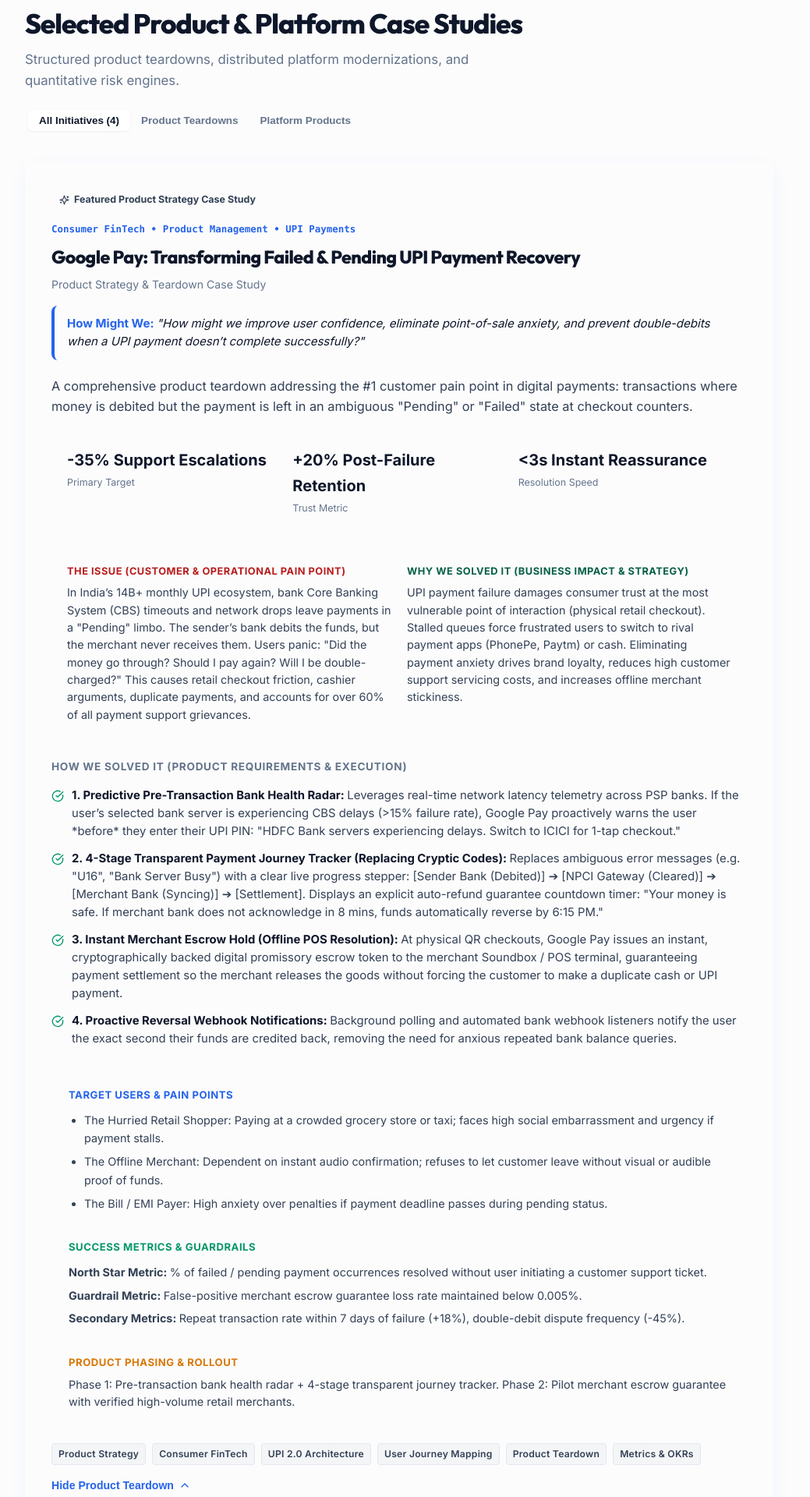
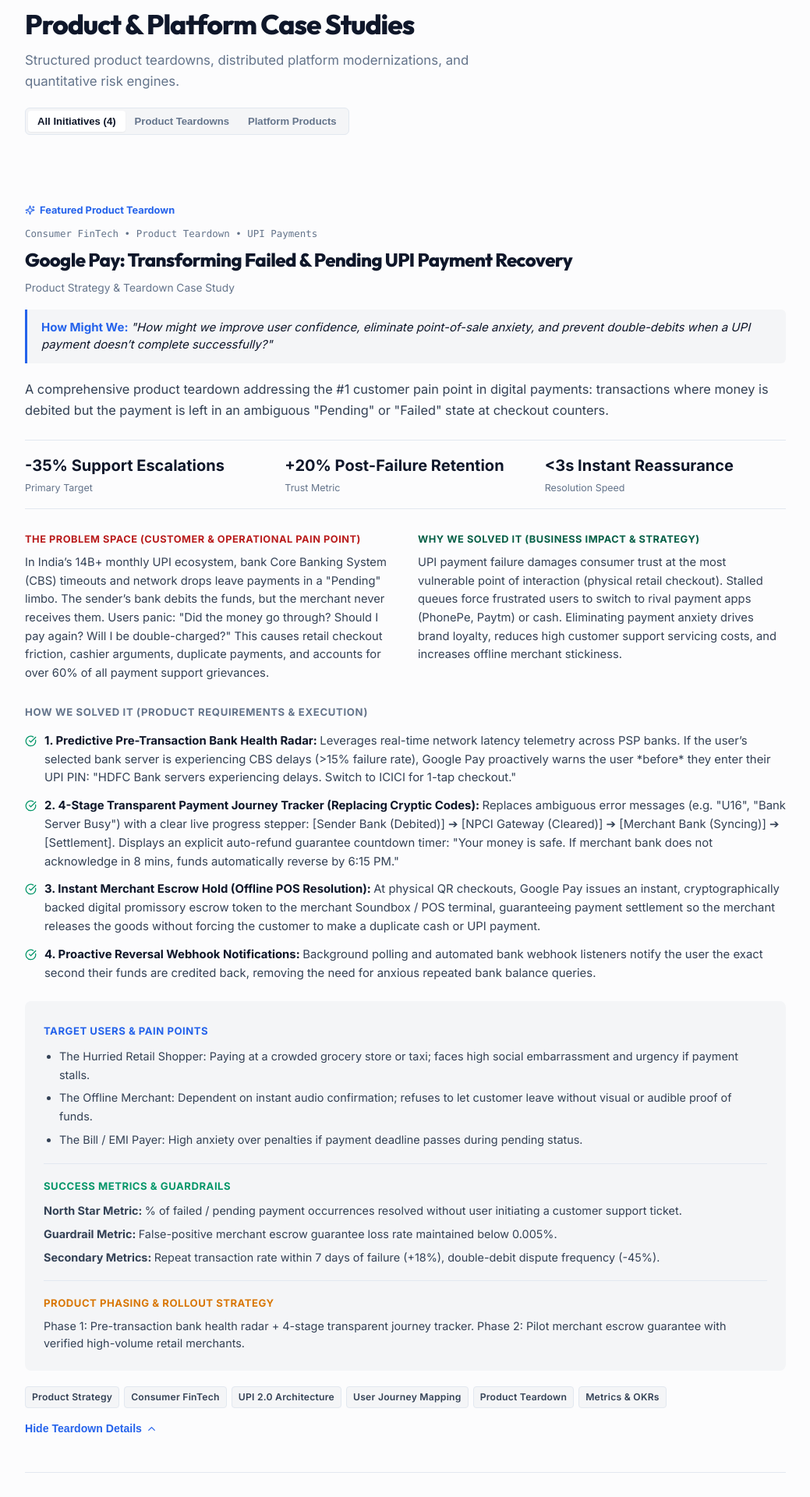
Before and after one commit to rohanvashisth/Portfolio, a React (Vite) app: page / in a window 1280 px wide. Shown: the part 3340-5260 px from the top of the page at 78% size, without its empty margins (120-1159 px from the left). Built offline with nearby package versions, Linux system fonts and the light colour scheme.

Commit message:
Auto-commit: saved changes on 10/14/2026, 6:06:24 PM

```diff
--- a/src/components/Projects.jsx
+++ b/src/components/Projects.jsx
@@ -1,9 +1,9 @@
 import React, { useState } from 'react';
-import { Layers, ChevronDown, ChevronUp, CheckCircle, ExternalLink, ArrowRight, ShieldCheck, Zap, Globe, AlertTriangle, Sparkles, Smartphone, Clock, RefreshCw } from 'lucide-react';
+import { ChevronDown, ChevronUp, CheckCircle, Sparkles } from 'lucide-react';
 
 export default function Projects() {
-  const [expandedProject, setExpandedProject] = useState('gpay-upi'); // Default open Google Pay teardown
-  const [filter, setFilter] = useState('all'); // 'all', 'product', 'platform'
+  const [expandedProject, setExpandedProject] = useState('gpay-upi');
+  const [filter, setFilter] = useState('all');
 
   const toggleExpand = (id) => {
     setExpandedProject(expandedProject === id ? null : id);
@@ -17,7 +17,7 @@
       title: 'Google Pay: Transforming Failed & Pending UPI Payment Recovery',
       hmwPrompt: 'How might we improve user confidence, eliminate point-of-sale anxiety, and prevent double-debits when a UPI payment doesn’t complete successfully?',
       org: 'Product Strategy & Teardown Case Study',
-      category: 'Consumer FinTech • Product Management • UPI Payments',
+      category: 'Consumer FinTech • Product Teardown • UPI Payments',
       summary: 'A comprehensive product teardown addressing the #1 customer pain point in digital payments: transactions where money is debited but the payment is left in an ambiguous "Pending" or "Failed" state at checkout counters.',
       metrics: [
         { label: 'Primary Target', value: '-35% Support Escalations' },
@@ -66,7 +66,7 @@
       title: 'Global FX Settlement Platform Modernization',
       hmwPrompt: 'How might we scale a 40-year legacy settlement engine to support $10B–$15B in daily transactions while cutting manual exceptions?',
       org: 'JPMorgan Chase & Co.',
-      category: 'Enterprise FinTech • Platform Architecture & Product Delivery',
+      category: 'Enterprise FinTech • Platform Architecture & Delivery',
       summary: 'Re-architected a legacy monolithic FX settlement engine into resilient, event-driven microservices processing $10B–$15B in daily transactional value with 95% Straight-Through Processing.',
       metrics: [
         { label: 'Daily Settlement Value', value: '$10B–$15B' },
@@ -177,14 +177,14 @@
     : caseStudies.filter(c => c.type === filter);
 
   return (
-    <section id="projects" className="section" style={{ borderTop: '1px solid var(--border-subtle)' }}>
+    <section id="projects" className="section">
       <div className="container">
 
         {/* Section Header */}
-        <div style={{ display: 'flex', justifyContent: 'space-between', alignItems: 'flex-end', flexWrap: 'wrap', gap: '20px', marginBottom: '36px' }}>
+        <div style={{ display: 'flex', justifyContent: 'space-between', alignItems: 'flex-end', flexWrap: 'wrap', gap: '20px', marginBottom: '40px' }}>
           <div style={{ textAlign: 'left' }}>
-            <span className="section-label">Product Case Studies & Initiatives</span>
-            <h2 className="section-title">Selected Product & Platform Case Studies</h2>
+            <span className="section-label">Case Studies & Initiatives</span>
+            <h2 className="section-title">Product & Platform Case Studies</h2>
             <p className="section-subtitle">
               Structured product teardowns, distributed platform modernizations, and quantitative risk engines.
             </p>
@@ -194,24 +194,24 @@
           <div
             style={{
               display: 'flex',
-              backgroundColor: 'var(--bg-surface-subtle)',
-              padding: '4px',
-              borderRadius: '8px',
-              border: '1px solid var(--border-subtle)'
+              backgroundColor: 'var(--bg-subtle)',
+              padding: '3px',
+              borderRadius: '6px',
+              border: '1px solid var(--border-hairline)'
             }}
           >
             <button
               onClick={() => setFilter('all')}
               style={{
-                padding: '6px 14px',
-                borderRadius: '6px',
-                fontSize: '0.84rem',
+                padding: '6px 12px',
+                borderRadius: '4px',
+                fontSize: '0.82rem',
                 fontWeight: 600,
                 cursor: 'pointer',
                 border: 'none',
                 backgroundColor: filter === 'all' ? '#ffffff' : 'transparent',
                 color: filter === 'all' ? 'var(--text-primary)' : 'var(--text-muted)',
-                boxShadow: filter === 'all' ? '0 1px 3px rgba(0,0,0,0.06)' : 'none',
+                boxShadow: filter === 'all' ? '0 1px 2px rgba(0,0,0,0.05)' : 'none',
                 transition: 'all 0.15s ease'
               }}
             >
@@ -220,15 +220,15 @@
             <button
               onClick={() => setFilter('product')}
               style={{
-                padding: '6px 14px',
-                borderRadius: '6px',
-                fontSize: '0.84rem',
+                padding: '6px 12px',
+                borderRadius: '4px',
+                fontSize: '0.82rem',
                 fontWeight: 600,
                 cursor: 'pointer',
                 border: 'none',
                 backgroundColor: filter === 'product' ? '#ffffff' : 'transparent',
                 color: filter === 'product' ? 'var(--text-primary)' : 'var(--text-muted)',
-                boxShadow: filter === 'product' ? '0 1px 3px rgba(0,0,0,0.06)' : 'none',
+                boxShadow: filter === 'product' ? '0 1px 2px rgba(0,0,0,0.05)' : 'none',
                 transition: 'all 0.15s ease'
               }}
             >
@@ -237,15 +237,15 @@
             <button
               onClick={() => setFilter('platform')}
               style={{
-                padding: '6px 14px',
-                borderRadius: '6px',
-                fontSize: '0.84rem',
+                padding: '6px 12px',
+                borderRadius: '4px',
+                fontSize: '0.82rem',
                 fontWeight: 600,
                 cursor: 'pointer',
                 border: 'none',
                 backgroundColor: filter === 'platform' ? '#ffffff' : 'transparent',
                 color: filter === 'platform' ? 'var(--text-primary)' : 'var(--text-muted)',
-                boxShadow: filter === 'platform' ? '0 1px 3px rgba(0,0,0,0.06)' : 'none',
+                boxShadow: filter === 'platform' ? '0 1px 2px rgba(0,0,0,0.05)' : 'none',
                 transition: 'all 0.15s ease'
               }}
             >
@@ -254,27 +254,24 @@
           </div>
         </div>
 
-        {/* Project Cards List */}
-        <div style={{ display: 'flex', flexDirection: 'column', gap: '32px', maxWidth: '960px' }}>
-          {filteredStudies.map((proj) => {
+        {/* Integrated Case Studies List (Seamless Canvas) */}
+        <div style={{ display: 'flex', flexDirection: 'column' }}>
+          {filteredStudies.map((proj, idx) => {
             const isExpanded = expandedProject === proj.id;
             return (
               <div
                 key={proj.id}
-                className="glass-card"
                 style={{
-                  textAlign: 'left',
-                  padding: '34px',
-                  position: 'relative',
-                  border: proj.featured ? '1.5px solid var(--primary-border)' : '1px solid var(--border-subtle)',
-                  boxShadow: proj.featured ? '0 8px 24px -4px rgba(37, 99, 235, 0.08)' : '0 1px 3px rgba(0,0,0,0.03)'
+                  padding: '44px 0',
+                  borderTop: idx > 0 ? '1px solid var(--border-hairline)' : 'none',
+                  textAlign: 'left'
                 }}
               >
-                {/* Featured Badge if applicable */}
+                {/* Featured Indicator */}
                 {proj.featured && (
-                  <div style={{ display: 'inline-flex', alignItems: 'center', gap: '6px', padding: '4px 10px', backgroundColor: 'var(--primary-light)', color: 'var(--primary-dark)', borderRadius: '6px', fontSize: '0.78rem', fontWeight: 650, marginBottom: '14px' }}>
+                  <div style={{ display: 'inline-flex', alignItems: 'center', gap: '6px', color: 'var(--primary)', fontSize: '0.8rem', fontWeight: 650, marginBottom: '10px' }}>
                     <Sparkles size={13} />
-                    <span>Featured Product Strategy Case Study</span>
+                    <span>Featured Product Teardown</span>
                   </div>
                 )}
 
@@ -283,32 +280,28 @@
                   <span style={{
                     fontFamily: 'var(--font-mono)',
                     fontSize: '0.78rem',
-                    color: 'var(--primary)',
-                    fontWeight: 600,
+                    color: 'var(--text-muted)',
                     display: 'block',
-                    marginBottom: '6px'
+                    marginBottom: '4px'
                   }}>
                     {proj.category}
                   </span>
-                  <h3 style={{ fontSize: '1.45rem', fontWeight: 800, color: 'var(--text-primary)', marginBottom: '4px' }}>
+                  <h3 style={{ fontSize: '1.5rem', fontWeight: 800, color: 'var(--text-primary)', marginBottom: '4px' }}>
                     {proj.title}
                   </h3>
-                  <div style={{ fontSize: '0.88rem', color: 'var(--text-muted)' }}>
+                  <div style={{ fontSize: '0.86rem', color: 'var(--text-muted)' }}>
                     {proj.org}
                   </div>
                 </div>
 
-                {/* HMW Prompt Box */}
+                {/* HMW Box (Clean Integrated Callout) */}
                 {proj.hmwPrompt && (
                   <div
                     style={{
-                      padding: '12px 16px',
-                      backgroundColor: 'var(--bg-base)',
-                      borderRadius: '8px',
-                      borderLeft: '4px solid var(--primary)',
-                      borderTop: '1px solid var(--border-subtle)',
-                      borderRight: '1px solid var(--border-subtle)',
-                      borderBottom: '1px solid var(--border-subtle)',
+                      padding: '12px 18px',
+                      backgroundColor: 'var(--bg-subtle)',
+                      borderLeft: '3px solid var(--primary)',
+                      borderRadius: '0 6px 6px 0',
                       marginBottom: '20px',
                       fontSize: '0.94rem',
                       color: 'var(--text-primary)',
@@ -321,21 +314,20 @@
                 )}
 
                 {/* Summary */}
-                <p style={{ fontSize: '1.02rem', color: 'var(--text-secondary)', lineHeight: 1.6, marginBottom: '24px' }}>
+                <p style={{ fontSize: '1.02rem', color: 'var(--text-secondary)', lineHeight: 1.65, marginBottom: '24px' }}>
                   {proj.summary}
                 </p>
 
-                {/* Metrics Grid */}
+                {/* Metrics Rail */}
                 <div
                   style={{
                     display: 'grid',
                     gridTemplateColumns: 'repeat(3, 1fr)',
-                    gap: '16px',
-                    backgroundColor: 'var(--bg-base)',
-                    padding: '16px 20px',
-                    borderRadius: '10px',
-                    border: '1px solid var(--border-subtle)',
-                    marginBottom: '26px'
+                    gap: '24px',
+                    padding: '16px 0',
+                    borderTop: '1px solid var(--border-hairline)',
+                    borderBottom: '1px solid var(--border-hairline)',
+                    marginBottom: '28px'
                   }}
                 >
                   {proj.metrics.map((m, i) => (
@@ -350,33 +342,30 @@
                   ))}
                 </div>
 
-                {/* Core Issue & Why Solve Section */}
+                {/* Core Issue & Why Solve (2-Column Integrated) */}
                 <div
                   style={{
                     display: 'grid',
                     gridTemplateColumns: '1fr 1fr',
-                    gap: '20px',
-                    padding: '18px 20px',
-                    backgroundColor: 'var(--bg-surface-subtle)',
-                    borderRadius: '10px',
-                    border: '1px solid var(--border-subtle)',
-                    marginBottom: '26px'
+                    gap: '32px',
+                    marginBottom: '28px'
                   }}
+                  className="projects-two-col"
                 >
                   <div>
-                    <div style={{ fontSize: '0.8rem', fontWeight: 750, textTransform: 'uppercase', letterSpacing: '0.04em', color: '#b91c1c', marginBottom: '6px' }}>
-                      The Issue (Customer & Operational Pain Point)
+                    <div style={{ fontSize: '0.8rem', fontWeight: 750, textTransform: 'uppercase', letterSpacing: '0.04em', color: '#b91c1c', marginBottom: '8px' }}>
+                      The Problem Space (Customer & Operational Pain Point)
                     </div>
-                    <p style={{ fontSize: '0.9rem', color: 'var(--text-secondary)', lineHeight: 1.55 }}>
+                    <p style={{ fontSize: '0.92rem', color: 'var(--text-secondary)', lineHeight: 1.6 }}>
                       {proj.theIssue}
                     </p>
                   </div>
 
                   <div>
-                    <div style={{ fontSize: '0.8rem', fontWeight: 750, textTransform: 'uppercase', letterSpacing: '0.04em', color: '#065f46', marginBottom: '6px' }}>
+                    <div style={{ fontSize: '0.8rem', fontWeight: 750, textTransform: 'uppercase', letterSpacing: '0.04em', color: '#065f46', marginBottom: '8px' }}>
                       Why We Solved It (Business Impact & Strategy)
                     </div>
-                    <p style={{ fontSize: '0.9rem', color: 'var(--text-secondary)', lineHeight: 1.55 }}>
+                    <p style={{ fontSize: '0.92rem', color: 'var(--text-secondary)', lineHeight: 1.6 }}>
                       {proj.whySolve}
                     </p>
                   </div>
@@ -384,14 +373,14 @@
 
                 {/* Proposed Solutions / Engineering Deliverables */}
                 <div style={{ marginBottom: '24px' }}>
-                  <div style={{ fontSize: '0.85rem', fontWeight: 700, textTransform: 'uppercase', letterSpacing: '0.05em', color: 'var(--text-muted)', marginBottom: '14px' }}>
+                  <div style={{ fontSize: '0.82rem', fontWeight: 750, textTransform: 'uppercase', letterSpacing: '0.05em', color: 'var(--text-muted)', marginBottom: '14px' }}>
                     How We Solved It (Product Requirements & Execution)
                   </div>
                   <div style={{ display: 'flex', flexDirection: 'column', gap: '12px' }}>
                     {proj.howWeSolve.map((sol, i) => (
                       <div key={i} style={{ display: 'flex', gap: '10px', alignItems: 'flex-start' }}>
-                        <CheckCircle size={16} style={{ color: 'var(--emerald)', marginTop: '4px', flexShrink: 0 }} />
-                        <div style={{ fontSize: '0.93rem', lineHeight: 1.55, color: 'var(--text-secondary)' }}>
+                        <CheckCircle size={15} style={{ color: 'var(--emerald)', marginTop: '4px', flexShrink: 0 }} />
+                        <div style={{ fontSize: '0.93rem', lineHeight: 1.6, color: 'var(--text-secondary)' }}>
                           <strong style={{ color: 'var(--text-primary)' }}>{sol.name}: </strong>
                           <span>{sol.desc}</span>
                         </div>
@@ -404,15 +393,13 @@
                 {isExpanded && (
                   <div
                     style={{
-                      marginTop: '22px',
-                      padding: '22px',
-                      backgroundColor: 'var(--bg-base)',
-                      borderRadius: '10px',
-                      border: '1px solid var(--border-subtle)',
+                      marginTop: '24px',
+                      padding: '24px',
+                      backgroundColor: 'var(--bg-subtle)',
+                      borderRadius: '8px',
                       display: 'flex',
                       flexDirection: 'column',
-                      gap: '16px',
-                      animation: 'fadeInUp 0.25s ease'
+                      gap: '18px'
                     }}
                   >
                     {proj.deepDive.targetPersonas && (
@@ -431,7 +418,7 @@
                     )}
 
                     {proj.deepDive.successMetrics && (
-                      <div style={{ borderTop: '1px solid var(--border-subtle)', paddingTop: '14px' }}>
+                      <div style={{ borderTop: '1px solid var(--border-hairline)', paddingTop: '14px' }}>
                         <span style={{ fontSize: '0.82rem', fontWeight: 750, color: 'var(--emerald)', textTransform: 'uppercase', letterSpacing: '0.04em' }}>
                           Success Metrics & Guardrails
                         </span>
@@ -444,11 +431,11 @@
                     )}
 
                     {proj.deepDive.rolloutStrategy && (
-                      <div style={{ borderTop: '1px solid var(--border-subtle)', paddingTop: '14px' }}>
+                      <div style={{ borderTop: '1px solid var(--border-hairline)', paddingTop: '14px' }}>
                         <span style={{ fontSize: '0.82rem', fontWeight: 750, color: 'var(--amber)', textTransform: 'uppercase', letterSpacing: '0.04em' }}>
-                          Product Phasing & Rollout
+                          Product Phasing & Rollout Strategy
                         </span>
-                        <p style={{ fontSize: '0.9rem', color: 'var(--text-secondary)', marginTop: '6px', lineHeight: 1.5 }}>
+                        <p style={{ fontSize: '0.9rem', color: 'var(--text-secondary)', marginTop: '6px', lineHeight: 1.55 }}>
                           {proj.deepDive.rolloutStrategy}
                         </p>
                       </div>
@@ -459,7 +446,7 @@
                         <span style={{ fontSize: '0.82rem', fontWeight: 750, color: 'var(--primary)', textTransform: 'uppercase', letterSpacing: '0.04em' }}>
                           Architectural Pattern & Trade-offs
                         </span>
-                        <p style={{ fontSize: '0.9rem', color: 'var(--text-secondary)', marginTop: '6px', lineHeight: 1.5 }}>
+                        <p style={{ fontSize: '0.9rem', color: 'var(--text-secondary)', marginTop: '6px', lineHeight: 1.55 }}>
                           <strong>Pattern:</strong> {proj.deepDive.pattern}<br />
                           <strong>Components:</strong> {proj.deepDive.coreComponents}<br />
                           <strong>Key Trade-off:</strong> {proj.deepDive.tradeoffs}
@@ -477,11 +464,10 @@
                     alignItems: 'center',
                     flexWrap: 'wrap',
                     gap: '14px',
-                    paddingTop: '20px',
-                    borderTop: '1px solid var(--border-subtle)'
+                    marginTop: '20px'
                   }}
                 >
-                  <div style={{ display: 'flex', gap: '8px', flexWrap: 'wrap' }}>
+                  <div style={{ display: 'flex', gap: '6px', flexWrap: 'wrap' }}>
                     {proj.tags.map((tag) => (
                       <span key={tag} className="badge badge-neutral">
                         {tag}
@@ -499,13 +485,13 @@
                       fontSize: '0.88rem',
                       display: 'flex',
                       alignItems: 'center',
-                      gap: '6px',
+                      gap: '5px',
                       cursor: 'pointer',
                       padding: '4px 0'
                     }}
                   >
-                    <span>{isExpanded ? 'Hide Product Teardown' : 'View Full Case Study'}</span>
-                    {isExpanded ? <ChevronUp size={16} /> : <ChevronDown size={16} />}
+                    <span>{isExpanded ? 'Hide Teardown Details' : 'View Full Case Study'}</span>
+                    {isExpanded ? <ChevronUp size={15} /> : <ChevronDown size={15} />}
                   </button>
                 </div>
 
@@ -515,6 +501,15 @@
         </div>
 
       </div>
+
+      <style>{`
+        @media (max-width: 820px) {
+          .projects-two-col {
+            grid-template-columns: 1fr !important;
+            gap: 20px !important;
+          }
+        }
+      `}</style>
     </section>
   );
 }
```
